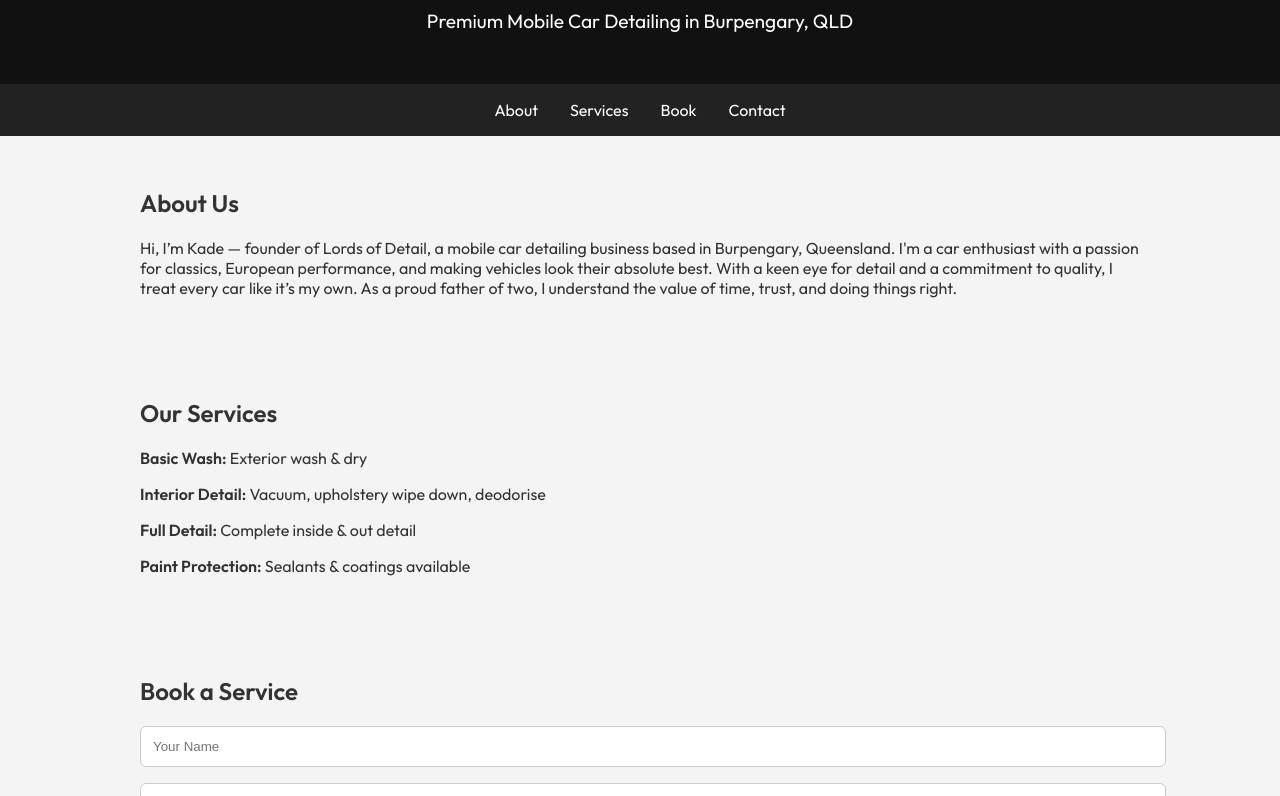
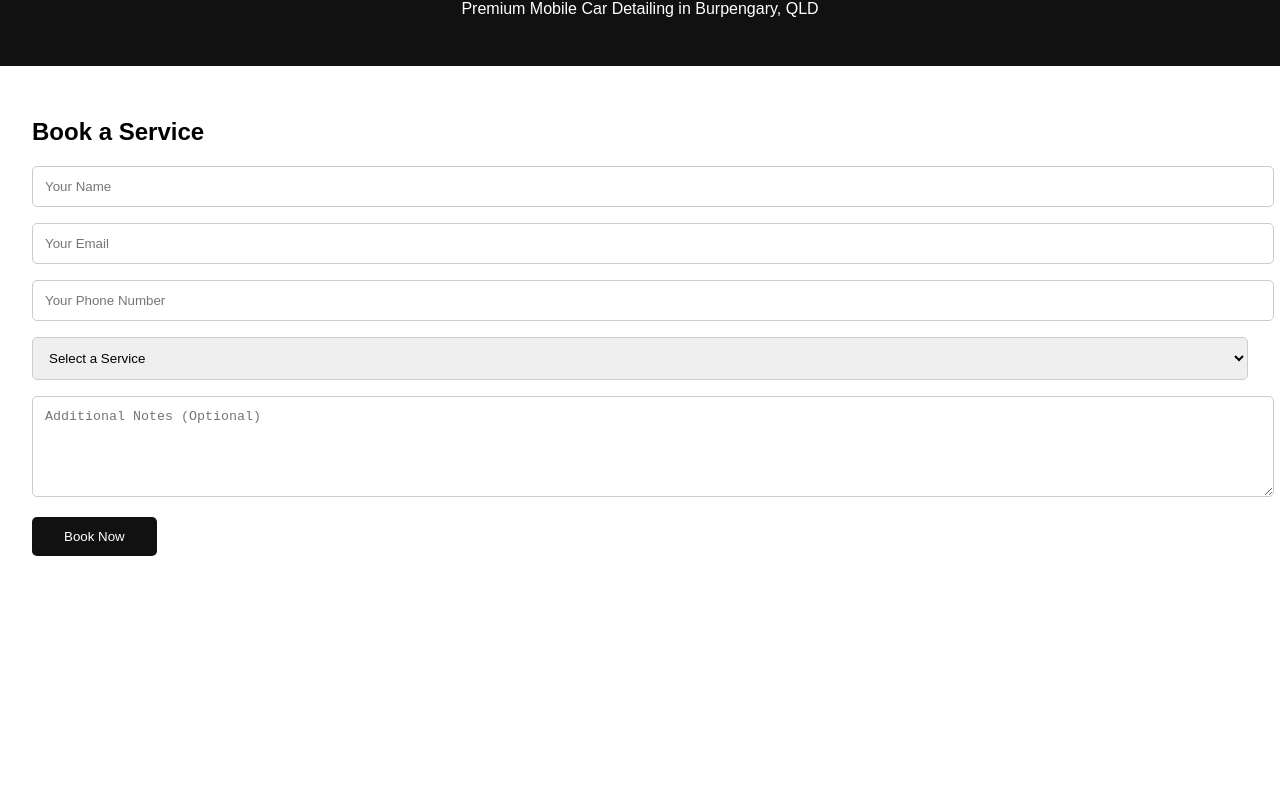
Before and after one commit to Distortion-coder/lords-of-detail, a plain HTML site: page index.html in a window 1280 px wide. Shown: the part 202-998 px from the top of the page. After the commit the page ends 800 px from the top, so only its background shows below. Drawn offline with Linux system fonts and the light colour scheme.

Commit message:
Add files via upload

```diff
--- a/index.html
+++ b/index.html
@@ -1,112 +1,32 @@
+
 <!DOCTYPE html>
-<html lang="en">
+<html>
 <head>
+  <title>Lords of Detail</title>
   <meta charset="UTF-8" />
-  <meta name="viewport" content="width=device-width, initial-scale=1.0" />
-  <title>Lords of Detail</title>
-  <link href="https://fonts.googleapis.com/css2?family=Outfit:wght@400;600&display=swap" rel="stylesheet">
+  <meta name="viewport" content="width=device-width, initial-scale=1.0">
   <style>
-    body {
-      margin: 0;
-      font-family: 'Outfit', sans-serif;
-      background: #f4f4f4;
-      color: #333;
-    }
-    header {
-      background: #111;
-      color: white;
-      padding: 2rem 1rem;
-      text-align: center;
-    }
-    header img {
-      width: 120px;
-      margin-bottom: 1rem;
-    }
-    header h1 {
-      margin: 0;
-      font-size: 2.5rem;
-    }
-    header p {
-      font-size: 1.2rem;
-    }
-    nav {
-      display: flex;
-      justify-content: center;
-      gap: 2rem;
-      padding: 1rem;
-      background: #222;
-    }
-    nav a {
-      color: white;
-      text-decoration: none;
-    }
-    section {
-      padding: 2rem 1rem;
-      max-width: 1000px;
-      margin: auto;
-    }
-    .services ul {
-      list-style: none;
-      padding: 0;
-    }
-    .services li {
-      margin-bottom: 1rem;
-    }
-    form input, form textarea, form select {
-      width: 100%;
-      padding: 0.75rem;
-      margin-bottom: 1rem;
-      border: 1px solid #ccc;
-      border-radius: 6px;
+    body { font-family: Arial, sans-serif; margin: 0; padding: 0; }
+    header { background: #111; color: white; text-align: center; padding: 2rem 1rem; }
+    header img { width: 120px; display: block; margin: 0 auto 1rem; }
+    section { padding: 2rem; }
+    form input, form select, form textarea {
+      width: 100%; margin-bottom: 1rem; padding: 0.75rem; border-radius: 5px; border: 1px solid #ccc;
     }
     form button {
-      background: #111;
-      color: white;
-      border: none;
-      padding: 0.75rem 2rem;
-      border-radius: 6px;
-      cursor: pointer;
-    }
-    footer {
-      background: #111;
-      color: white;
-      text-align: center;
-      padding: 1rem;
-      font-size: 0.9rem;
+      background: #111; color: white; padding: 0.75rem 2rem; border: none; border-radius: 5px; cursor: pointer;
     }
   </style>
 </head>
 <body>
   <header>
-    <img src="lords_of_detail_logo.png" alt="Lords of Detail Logo">
+    <img src="lords_of_detail_logo.png" alt="Lords of Detail Logo" />
     <h1>Lords of Detail</h1>
     <p>Premium Mobile Car Detailing in Burpengary, QLD</p>
   </header>
-  <nav>
-    <a href="#about">About</a>
-    <a href="#services">Services</a>
-    <a href="#booking">Book</a>
-    <a href="#contact">Contact</a>
-  </nav>
-
-  <section id="about">
-    <h2>About Us</h2>
-    <p>Hi, I’m Kade — founder of Lords of Detail, a mobile car detailing business based in Burpengary, Queensland. I'm a car enthusiast with a passion for classics, European performance, and making vehicles look their absolute best. With a keen eye for detail and a commitment to quality, I treat every car like it’s my own. As a proud father of two, I understand the value of time, trust, and doing things right.</p>
-  </section>
-
-  <section id="services" class="services">
-    <h2>Our Services</h2>
-    <ul>
-      <li><strong>Basic Wash:</strong> Exterior wash & dry</li>
-      <li><strong>Interior Detail:</strong> Vacuum, upholstery wipe down, deodorise</li>
-      <li><strong>Full Detail:</strong> Complete inside & out detail</li>
-      <li><strong>Paint Protection:</strong> Sealants & coatings available</li>
-    </ul>
-  </section>
-
-  <section id="booking">
+  <section>
     <h2>Book a Service</h2>
-    <form action="https://example.com/booking" method="POST">
+    <form action="https://formspree.io/f/xqabwpwr" method="POST">
       <input type="text" name="name" placeholder="Your Name" required />
       <input type="email" name="email" placeholder="Your Email" required />
       <input type="tel" name="phone" placeholder="Your Phone Number" required />
@@ -121,19 +41,5 @@
       <button type="submit">Book Now</button>
     </form>
   </section>
-
-  <section id="contact">
-    <h2>Contact Us</h2>
-    <form>
-      <input type="text" placeholder="Your Name" required />
-      <input type="email" placeholder="Your Email" required />
-      <textarea rows="5" placeholder="Your Message"></textarea>
-      <button type="submit">Send</button>
-    </form>
-  </section>
-
-  <footer>
-    <p>&copy; 2025 Lords of Detail. All rights reserved.</p>
-  </footer>
 </body>
 </html>
```
